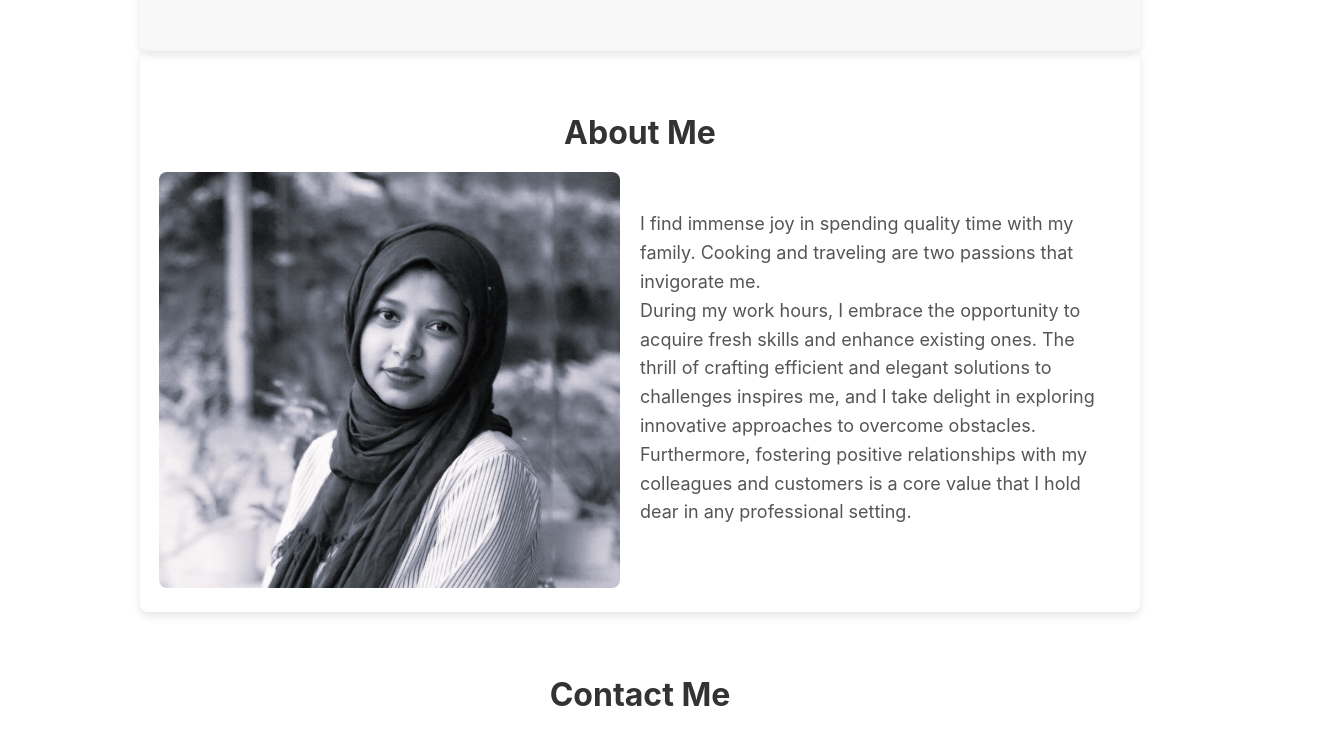
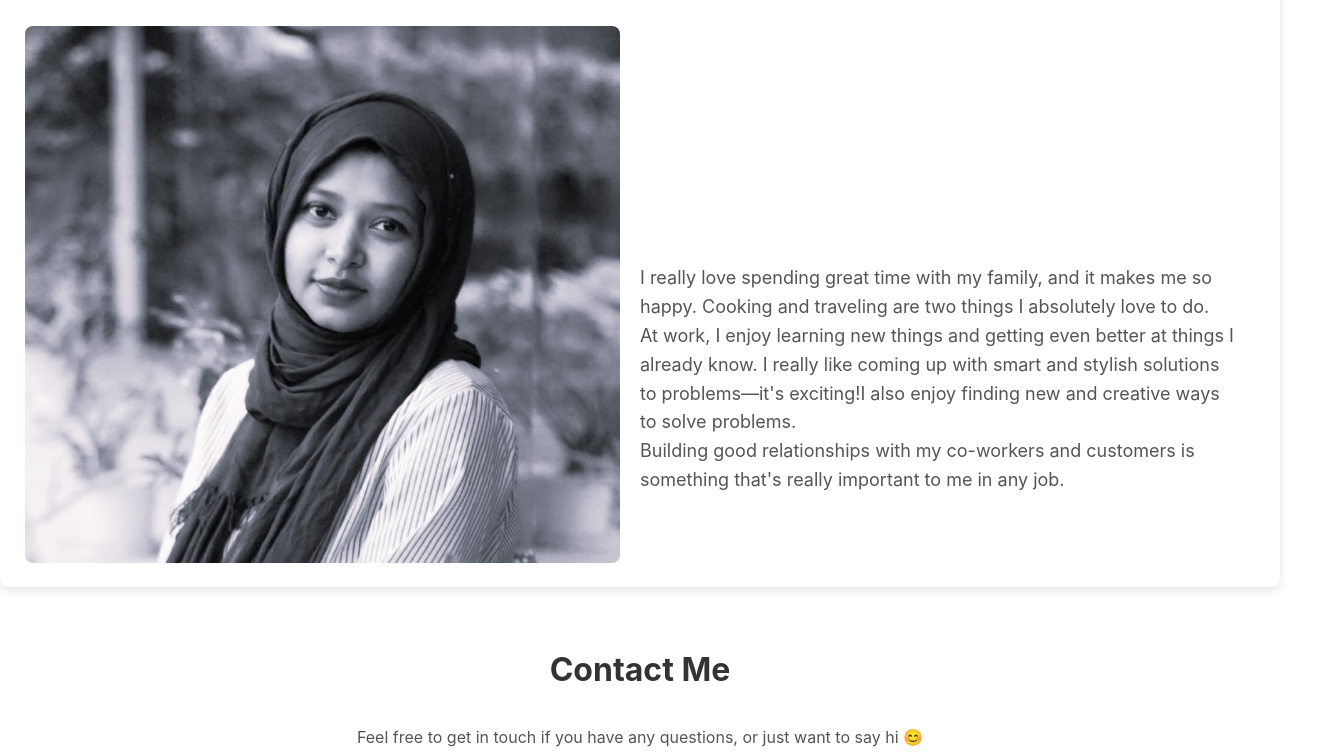
Before and after one commit to apnan/apnanprofile, a React (Create React App) app: page / in a window 1280 px wide. Shown: the part 716-1468 px from the top of the page, 1320 px wide, since content can reach past the window. Built offline with nearby package versions, Linux system fonts and the light colour scheme.

Commit message:
update css

```diff
--- a/src/About.js
+++ b/src/About.js
@@ -57,8 +57,9 @@ const TextContainer = styled.div`
   flex: 0 0 48%;
   text-align: left;
   padding: 20px;
-
+  margin-top: 200px;
   @media (max-width: 768px) {
+    margin-top: 100px;
     flex: 0 0 100%;
   }
 `;
@@ -73,7 +74,9 @@ export default function FlexContainer() {
         </ImageContainer>
         <TextContainer>
           <Description>
-            I find immense joy in spending quality time with my family. Cooking and traveling are two passions that invigorate me.<br></br> During my work hours, I embrace the opportunity to acquire fresh skills and enhance existing ones. The thrill of crafting efficient and elegant solutions to challenges inspires me, and I take delight in exploring innovative approaches to overcome obstacles.<br></br> Furthermore, fostering positive relationships with my colleagues and customers is a core value that I hold dear in any professional setting.
+          I really love spending great time with my family, and it makes me so happy. Cooking and traveling are two things I absolutely love to do. <br></br>
+          At work, I enjoy learning new things and getting even better at things I already know. I really like coming up with smart and stylish solutions to problems—it's exciting!I also enjoy finding new and creative ways to solve problems. <br></br>
+          Building good relationships with my co-workers and customers is something that's really important to me in any job. <br></br>
           </Description>
         </TextContainer>
       </FlexRow>
--- a/src/App.js
+++ b/src/App.js
@@ -7,13 +7,14 @@ import Skills from './Skills';
 import About from './About';
 
 const Container = styled.div`
-  max-width: 1000px;
-  margin: 0 auto;
-  padding: 20px;
-  display: flex;
-  flex-direction: column;
-  min-height: 100vh;
+    box-sizing: border-box;
+    width: 100%;
+    margin: 0 auto;
+    display: flex;
+    flex-direction: column;
+    min-height: 100vh;
 `;
+
 
 const Navbar = styled.nav`
   display: flex;
```
